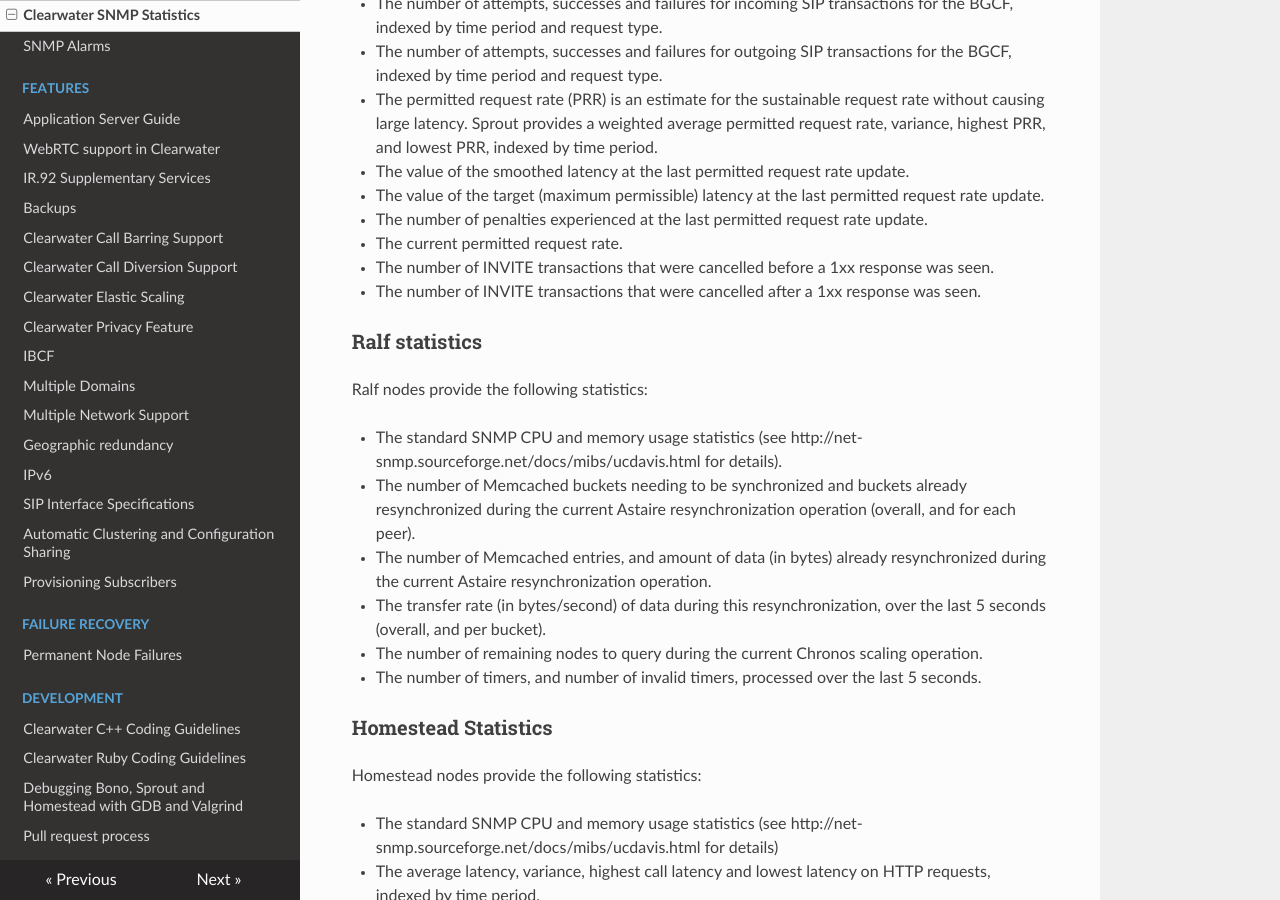
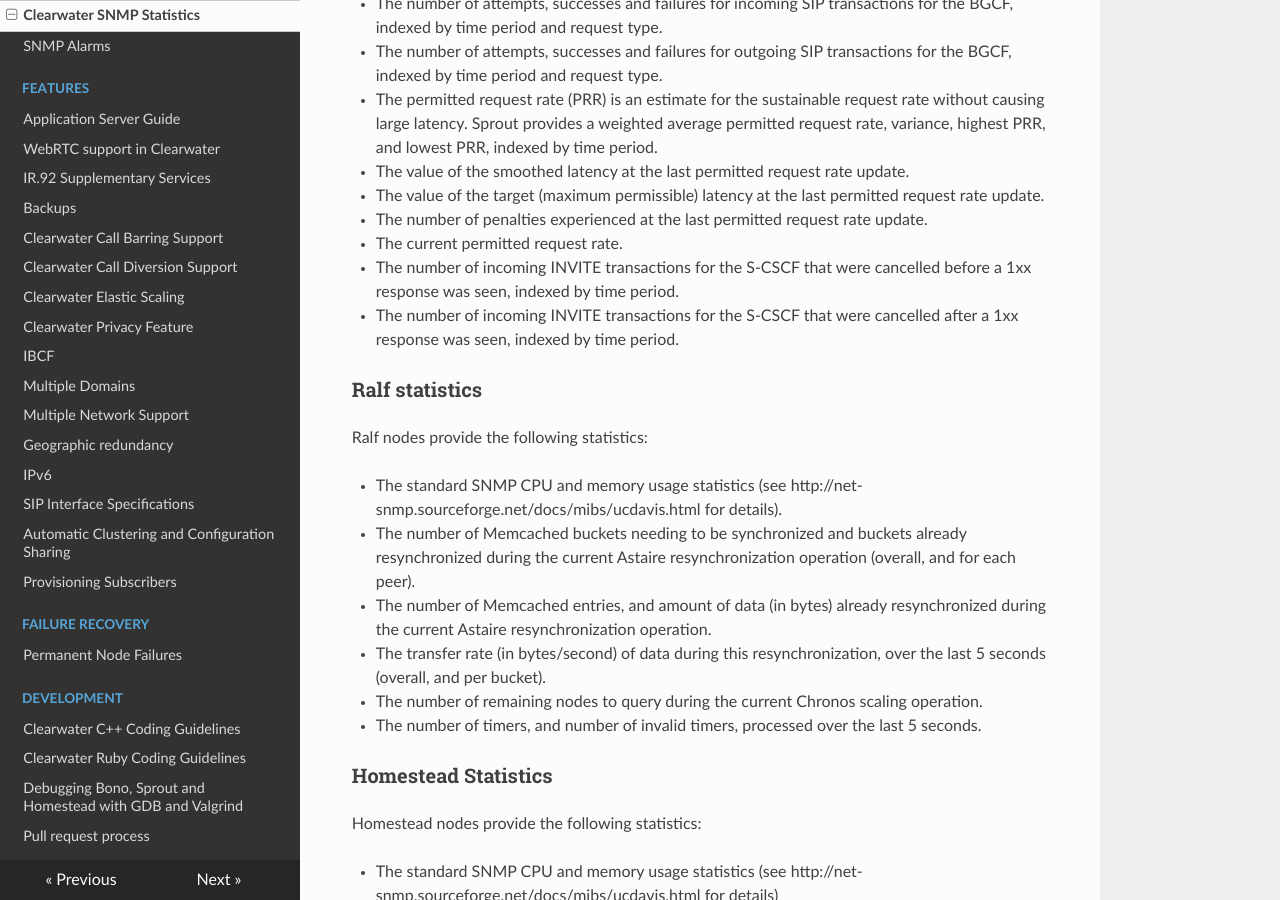
Before and after one commit to Metaswitch/clearwater-readthedocs, an MkDocs documentation site: the page built from docs/Clearwater_SNMP_Statistics.md, in a window 1280 px wide and 900 px high, scrolled down 3915 px. Built offline with MkDocs 1.6.1, drawn with Linux system fonts in a browser that asks for light colours; nearby versions of some CDN libraries; old or Windows-style settings are respelled for this version of MkDocs.

Commit message:
clearer wording

```diff
--- a/docs/Clearwater_SNMP_Statistics.md
+++ b/docs/Clearwater_SNMP_Statistics.md
@@ -105,8 +105,8 @@ Sprout nodes provide the following statistics:
 * The value of the target (maximum permissible) latency at the last permitted request rate update.
 * The number of penalties experienced at the last permitted request rate update.
 * The current permitted request rate.
-* The number of INVITE transactions that were cancelled before a 1xx response was seen.
-* The number of INVITE transactions that were cancelled after a 1xx response was seen.
+* The number of incoming INVITE transactions for the S-CSCF that were cancelled before a 1xx response was seen, indexed by time period.
+* The number of incoming INVITE transactions for the S-CSCF that were cancelled after a 1xx response was seen, indexed by time period.
 
 ### Ralf statistics
 
```
